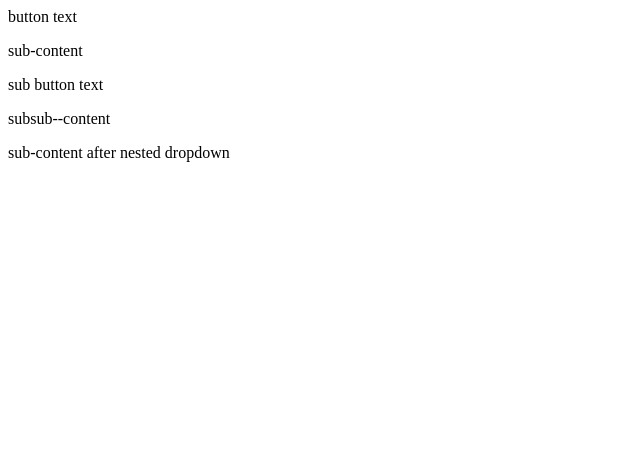
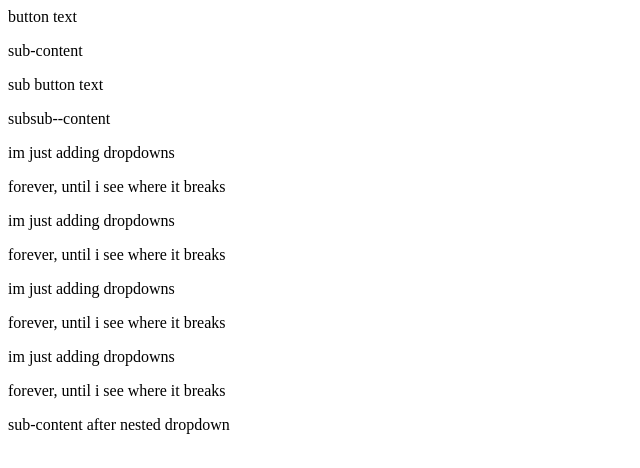
Before and after one commit to DSST-Government-Site/dsst-government-site.github.io, a plain HTML site: page data.html in a window 1280 px wide. Shown: the whole page, without its empty margins (0-640 px from the left). Drawn offline with Linux system fonts and the light colour scheme.

Commit message:
Add files via upload

```diff
--- a/data.html
+++ b/data.html
@@ -5,6 +5,22 @@
 		<div id="dropdown">
 			<p>sub button text</p>
 			<p>subsub--content</p>
+			<div id="dropdown">
+				<p>im just adding dropdowns</p>
+				<p>forever, until i see where it breaks</p>
+				<div id="dropdown">
+					<p>im just adding dropdowns</p>
+					<p>forever, until i see where it breaks</p>
+					<div id="dropdown">
+						<p>im just adding dropdowns</p>
+						<p>forever, until i see where it breaks</p>
+						<div id="dropdown">
+							<p>im just adding dropdowns</p>
+							<p>forever, until i see where it breaks</p>
+						</div>
+					</div>
+				</div>
+			</div>
 		</div>
 		<p>sub-content after nested dropdown</p>
 	</div>
```
Lines whose indentation alone changed are shown as unchanged.
